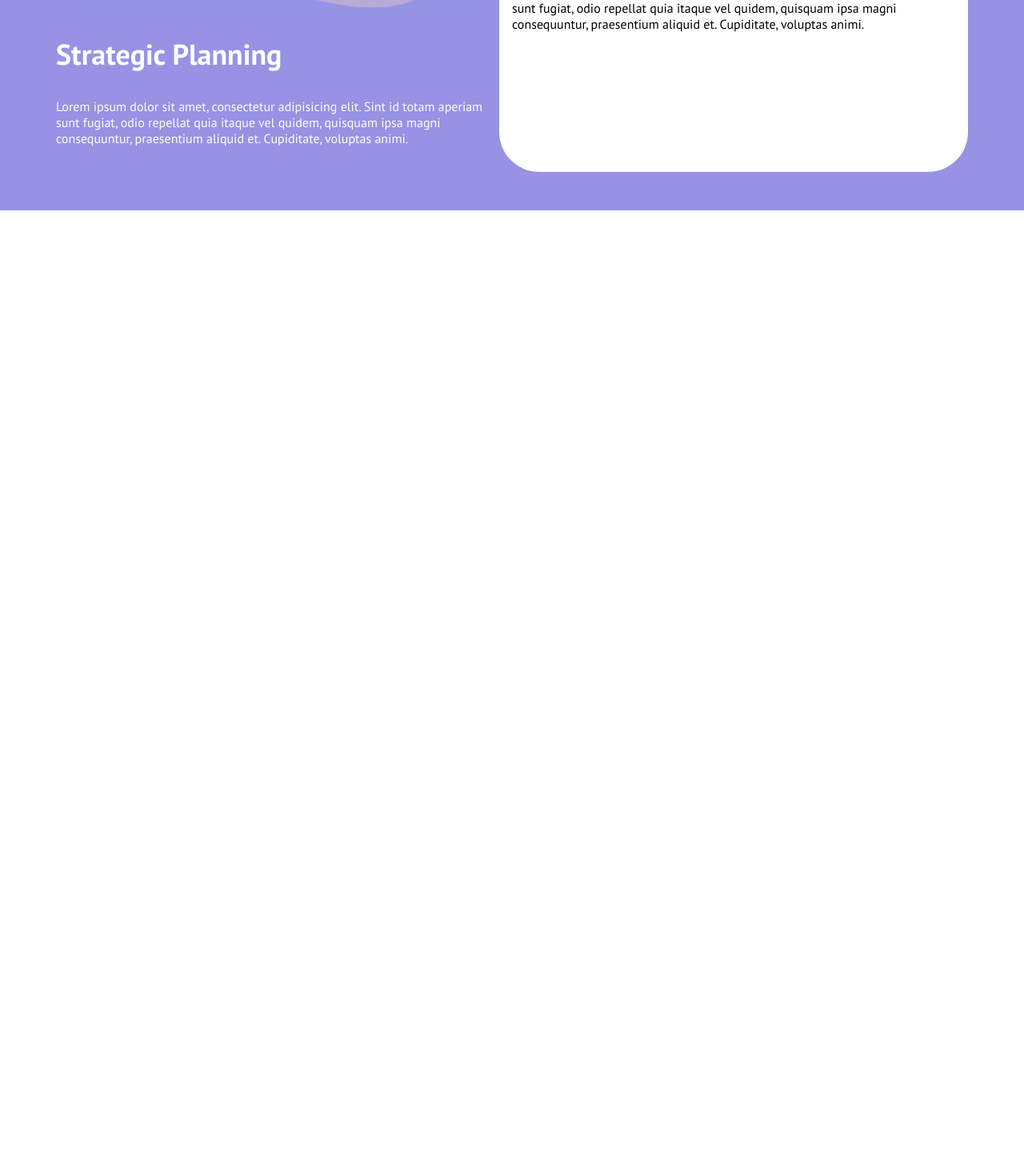
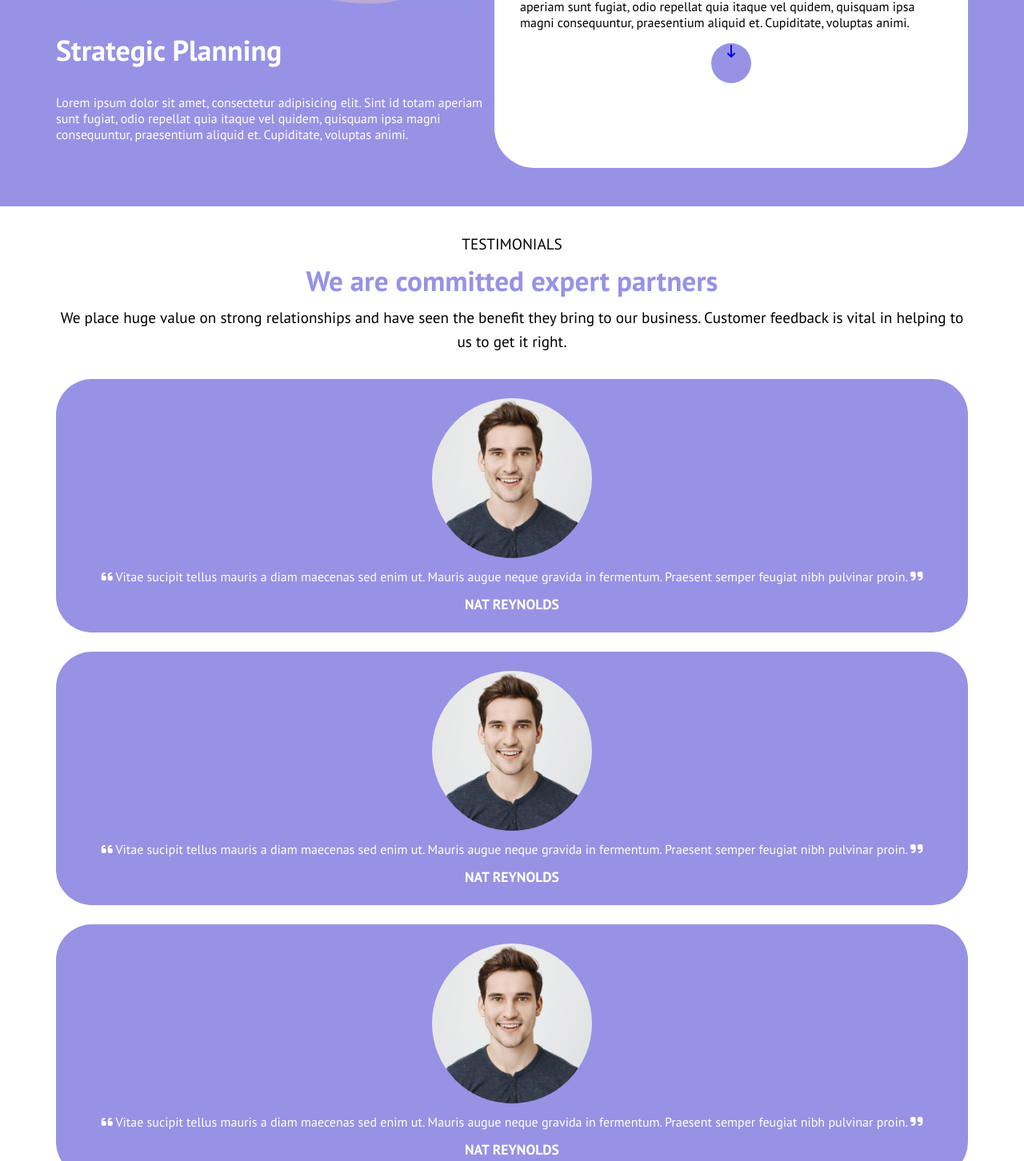
Before and after one commit to franciowel/htmlcss-responsive-layout, a plain HTML site: page index.html in a window 1280 px wide. Shown: the part 1179-2631 px from the top of the page at 80% size. Before the commit the page ends 1442 px from the top, so only its background shows below. Drawn offline with Linux system fonts and the light colour scheme.

Commit message:
creata sezione testimonial

```diff
--- a/css/style.css
+++ b/css/style.css
@@ -103,14 +103,19 @@ nav ul{
     padding-bottom: 2rem;
 }
 
-.strategy-2{
+.strategy-card{
     flex-direction: column;
-
     background-color: white;
     border-radius: 50px;
     color: black;
     padding: 1rem 1rem;
+
 }
+
+/* .strategy-2{
+    color: black;
+    padding: 1rem 1rem;
+} */
 
 .strategy-2 img{
     width: 70%;
@@ -122,6 +127,78 @@ nav ul{
 .strategy-2 h2,
 .strategy-2 p{
     padding-bottom: 1rem;
+}
+
+.strategy-2 a{
+    background-color: #9792e4;
+    border-radius: 50%;
+    width: 50px;
+    height: 50px;
+    text-align: center;
+    align-self: center;
+}
+
+/* PARTNERS */
+.partners{
+    padding-top: 2rem;
+}
+
+.partner-head{
+    text-align: center;
+    margin-bottom: 2rem;
+}
+
+.partner-head h2{
+    font-size: 2.2rem;
+    color: #9792e4;
+
+    margin-top: 0.5rem;
+    margin-bottom: 0.5rem;
+}
+
+.partner-head p{
+    font-size: 1.2rem;
+    line-height: 30px;
+}
+
+.review{
+    background-color: #9792e4;
+    border-radius: 45px;
+    margin-bottom: 1.5rem;
+}
+.review-card{
+    flex-direction: column;
+    align-items: center;
+
+    padding: 1.5rem 1rem;
+    color: white;
+    text-align: center;
+}
+
+.review-img{
+    width: 200px;
+    height: 200px;
+    border-radius: 50%;
+    overflow: hidden;
+}
+
+.review-img img{
+    width: 100%;
+    height: 100%;
+    object-fit: cover;
+
+}
+
+.review-card p{
+    line-height: 30px;
+    font-size: 1rem;
+    margin-bottom: 0.5rem;
+    margin-top: 0.5rem;
+}
+
+.review-card span:last-child{
+    font-weight: bold;
+    font-size: 1.1rem;
 }
 
 /***
@@ -177,6 +254,8 @@ DESKTOP RESP
         border-radius: 50px;
         color: black;
         padding: 0 1rem;
+        justify-content: flex-end;
+        flex-wrap: wrap;
     }
 
 }
--- a/index.html
+++ b/index.html
@@ -94,7 +94,10 @@
 
         </section>
 
-        <section class="strategy-back mobile-padding">
+        <section class="strategy-back">
+
+
+            <div class="mobile-padding">
 
                 <div class="container">
 
@@ -110,13 +113,18 @@
 
                         </div>
 
-                    <div class="strategy-2 flexcontainer">
+                        <div class="strategy-2">
+
+                            <div class="strategy-card flexcontainer">
 
                                 <img src="img/planning2.png" alt="Develop Image">
 
                                 <h2>Strategic Planning</h2>
 
                                 <p>Lorem ipsum dolor sit amet, consectetur adipisicing elit. Sint id totam aperiam sunt fugiat, odio repellat quia itaque vel quidem, quisquam ipsa magni consequuntur, praesentium aliquid et. Cupiditate, voluptas animi.</p>
+
+                                <a href="#"><i class="fa-solid fa-arrow-down-long"></i></a>
+                            </div>
 
                         </div>
 
@@ -125,13 +133,100 @@
 
                 </div>
 
+            </div>
+
+
         </section>
 
-        <section class="partners">
+        <!-- SEZIONE TESTIMONIAL -->
+        <section class="partners mobile-padding">
 
             <div class="container">
 
+                <div class="partner-head">
+
+                    <p>TESTIMONIALS</p>
+
+                    <h2>We are committed expert partners</h2>
+
+                    <p>
+                        We place huge value on strong relationships and have seen the benefit
+                        they bring to our business. Customer feedback is vital in helping to us
+                        to get it right.
+                    </p>
+
+                </div>
+
                 <div class="partners-review">
+
+                    <div class="review">
+
+                        <div class="review-card flexcontainer">
+
+                            <div class="review-img">
+
+                                <img src="img/testimonial1.jpg" alt="Testimonial Review">
+
+                            </div>
+
+                            <p>
+                                <span><i class="fa-solid fa-quote-left"></i></span>
+                                Vitae sucipit tellus mauris a diam maecenas sed enim ut. Mauris augue neque gravida in
+                                fermentum. Praesent semper feugiat nibh pulvinar proin.
+                                <span><i class="fa-solid fa-quote-right"></i></span>
+                            </p>
+
+                            <span>NAT REYNOLDS</span>
+
+                        </div>
+
+                    </div>
+
+                    <div class="review">
+
+                        <div class="review-card flexcontainer">
+
+                            <div class="review-img">
+
+                                <img src="img/testimonial1.jpg" alt="Testimonial Review">
+
+                            </div>
+
+                            <p>
+                                <span><i class="fa-solid fa-quote-left"></i></span>
+                                Vitae sucipit tellus mauris a diam maecenas sed enim ut. Mauris augue neque gravida in
+                                fermentum. Praesent semper feugiat nibh pulvinar proin.
+                                <span><i class="fa-solid fa-quote-right"></i></span>
+                            </p>
+
+                            <span>NAT REYNOLDS</span>
+
+                        </div>
+
+                    </div>
+
+                    <div class="review">
+
+                        <div class="review-card flexcontainer">
+
+                            <div class="review-img">
+
+                                <img src="img/testimonial1.jpg" alt="Testimonial Review">
+
+                            </div>
+
+                            <p>
+                                <span><i class="fa-solid fa-quote-left"></i></span>
+                                Vitae sucipit tellus mauris a diam maecenas sed enim ut. Mauris augue neque gravida in
+                                fermentum. Praesent semper feugiat nibh pulvinar proin.
+                                <span><i class="fa-solid fa-quote-right"></i></span>
+                            </p>
+
+                            <span>NAT REYNOLDS</span>
+
+                        </div>
+
+                    </div>
 
                 </div>
 
```
Lines whose indentation alone changed are shown as unchanged.
